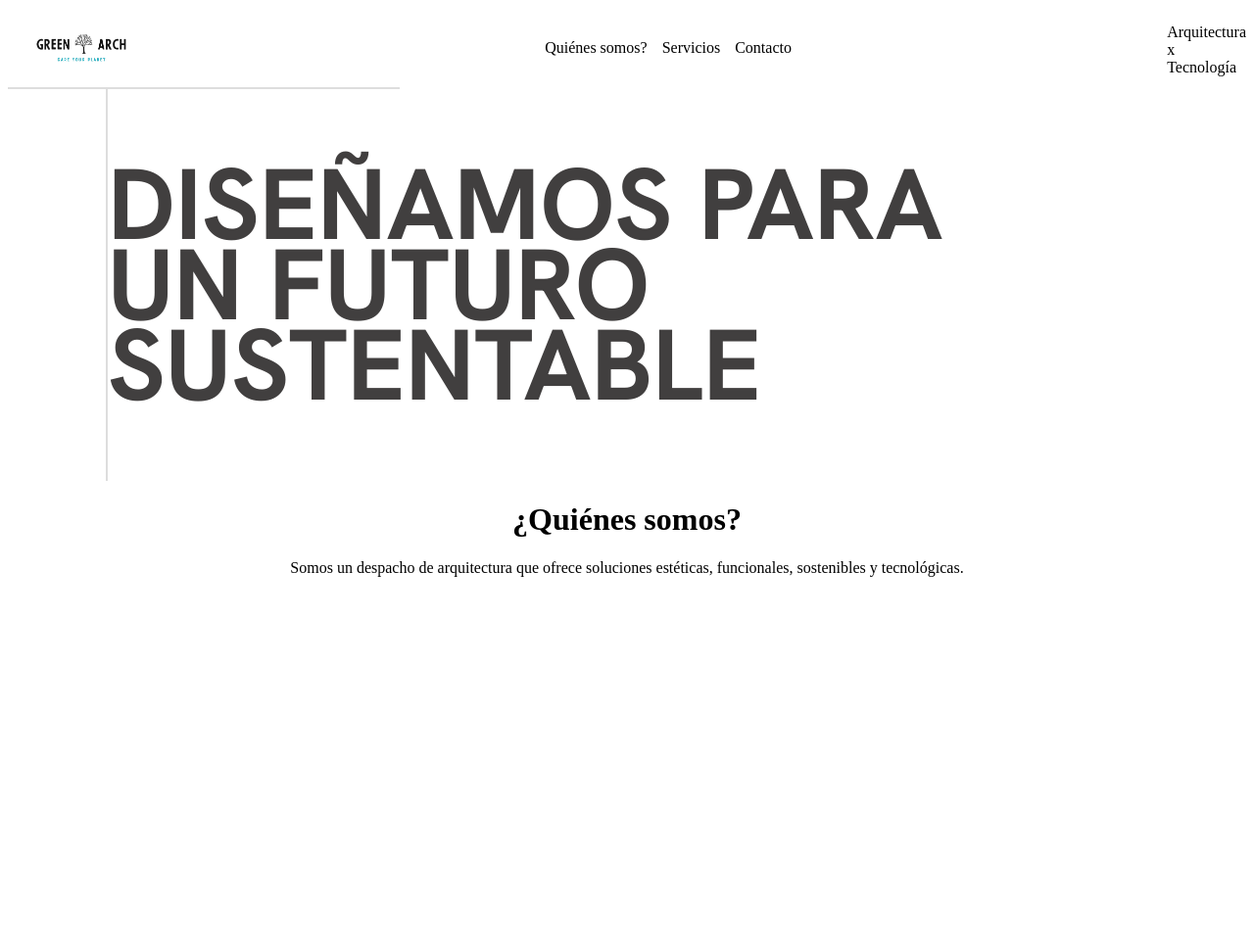
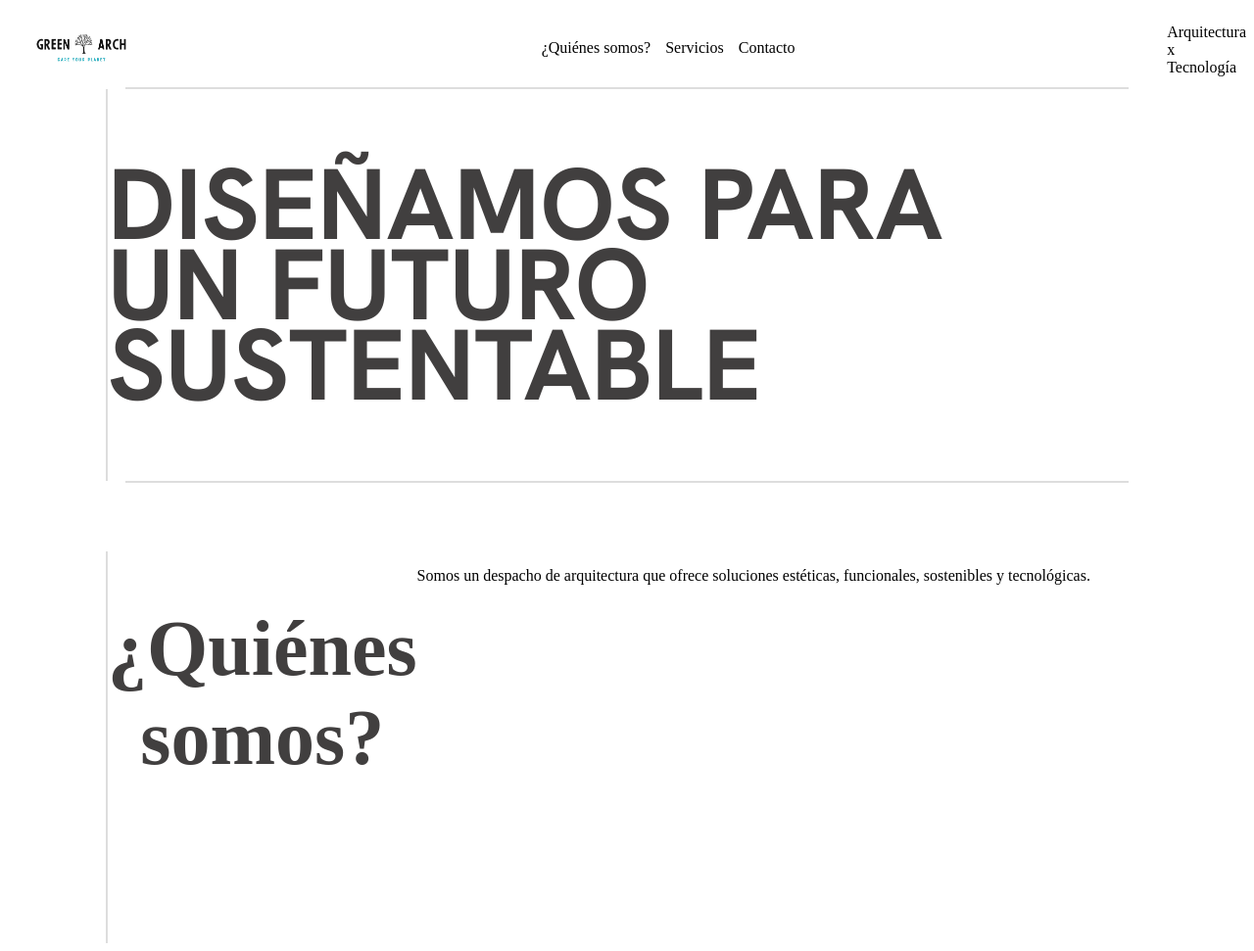
Before and after one commit to betocastaneda095/greenArch, a plain HTML site: page index.html in a window 1280 px wide. Shown: the whole page at 98% size. Before the commit the page ends 800 px from the top, so only its background shows below. Drawn offline with Linux system fonts and the light colour scheme.

Commit message:
Added second section -about us-

```diff
--- a/index.html
+++ b/index.html
@@ -18,7 +18,7 @@
             <div class="name">
                 <img src="img/green_arch_logo_1.png" alt="Logo de Green Arch" class="logo">  <!-- Agregar logo y carpeta de img*/ -->
                 <div class="menu">
-                    <p>Quiénes somos?</p>
+                    <p>¿Quiénes somos?</p>
                     <p>Servicios</p>
                     <p>Contacto</p>
                 </div>
@@ -27,20 +27,30 @@
                 </div>
         </header>
 
-        <div class="line-v">
+        <div class="line-h">
         </div>
 
         <div class="content">
             <div class="slogan">
-                <div class="line-h">
+                <div class="line-v">
                 </div>
                 <h1>DISEÑAMOS PARA <br> UN FUTURO <br>SUSTENTABLE</h1>
             </div>
+
+        <div class="line-h">
+        </div>
+
             <div class="presentacion">
-                <h1>¿Quiénes somos?</h1>
-                <p>Somos un despacho de arquitectura que ofrece soluciones estéticas, funcionales, sostenibles y tecnológicas.</p>
+                <div class="line-v">
+                </div>
+                <div class="sub-presentation">
+                <h1>¿Quiénes <br> somos?</h1>
+                <p>Somos un despacho de arquitectura que ofrece soluciones estéticas,
+                    funcionales, sostenibles y tecnológicas.</p>
+                </div>
+
             </div>
-
+        </div>
         <footer>
 
         </footer>
--- a/styles/style.css
+++ b/styles/style.css
@@ -29,10 +29,12 @@
    margin-left:15px;
  }
 
- .line-v {
-   height: 2px;
-   width: 400px;
-   background: #ddd;
+ .line-h {
+  margin-left:auto;
+  margin-right:auto;
+  height: 2px;
+  width: 80vw;
+  background: #ddd;
  }
 
 
@@ -60,12 +62,26 @@
  }
 
 
- .line-h {
+ .line-v {
    width: 2px;
    height: 400px;
    background: #ddd;
  }
 
  .presentacion {
+  margin-left: 100px;
+  margin-top: 70px;
   text-align: center;
+
+  display: flex;
  }
+
+ .presentacion h1 {
+  font-size: 80px;
+  color: #413f3f;
+ }
+
+.sub-presentation {
+
+  display:flex;
+}
```
